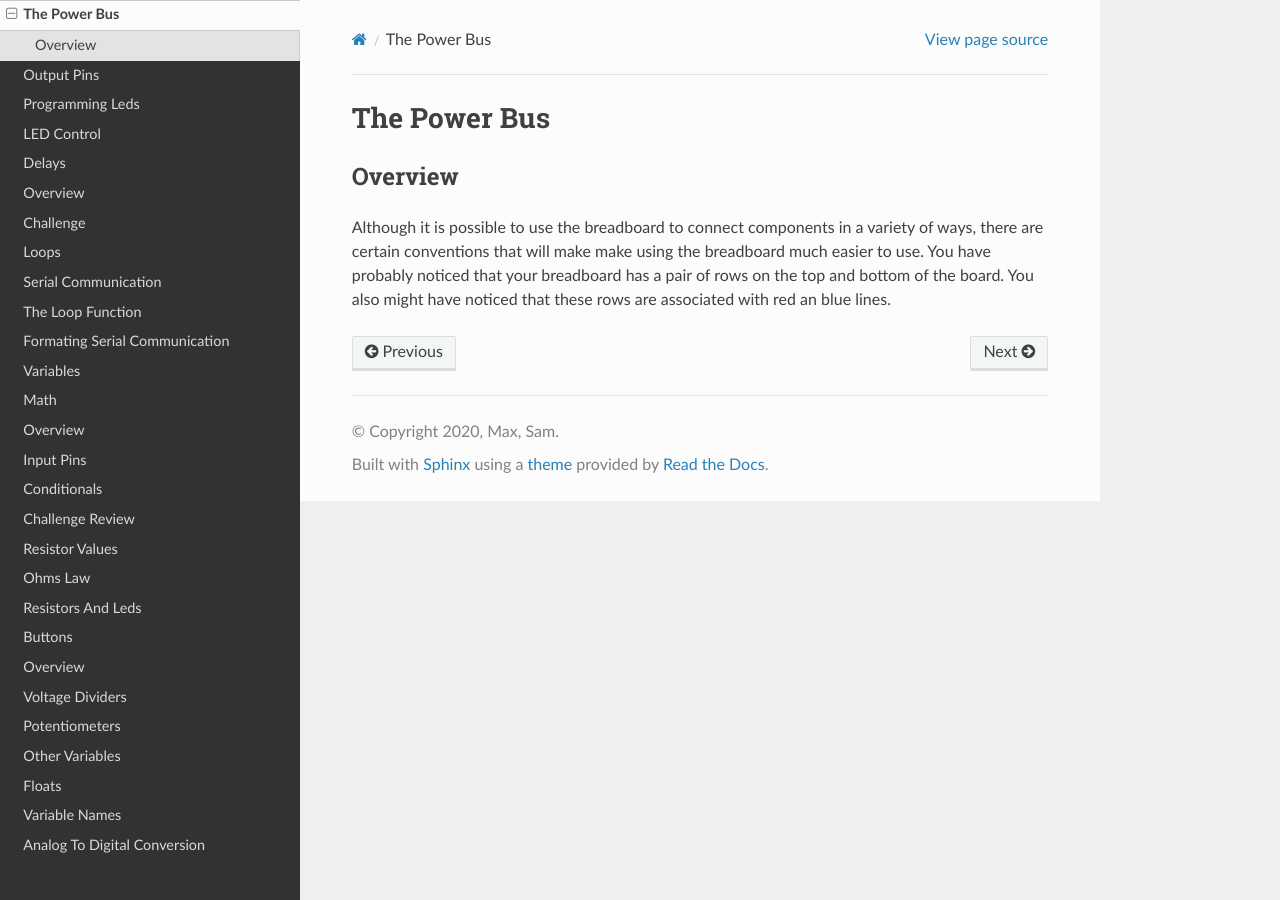
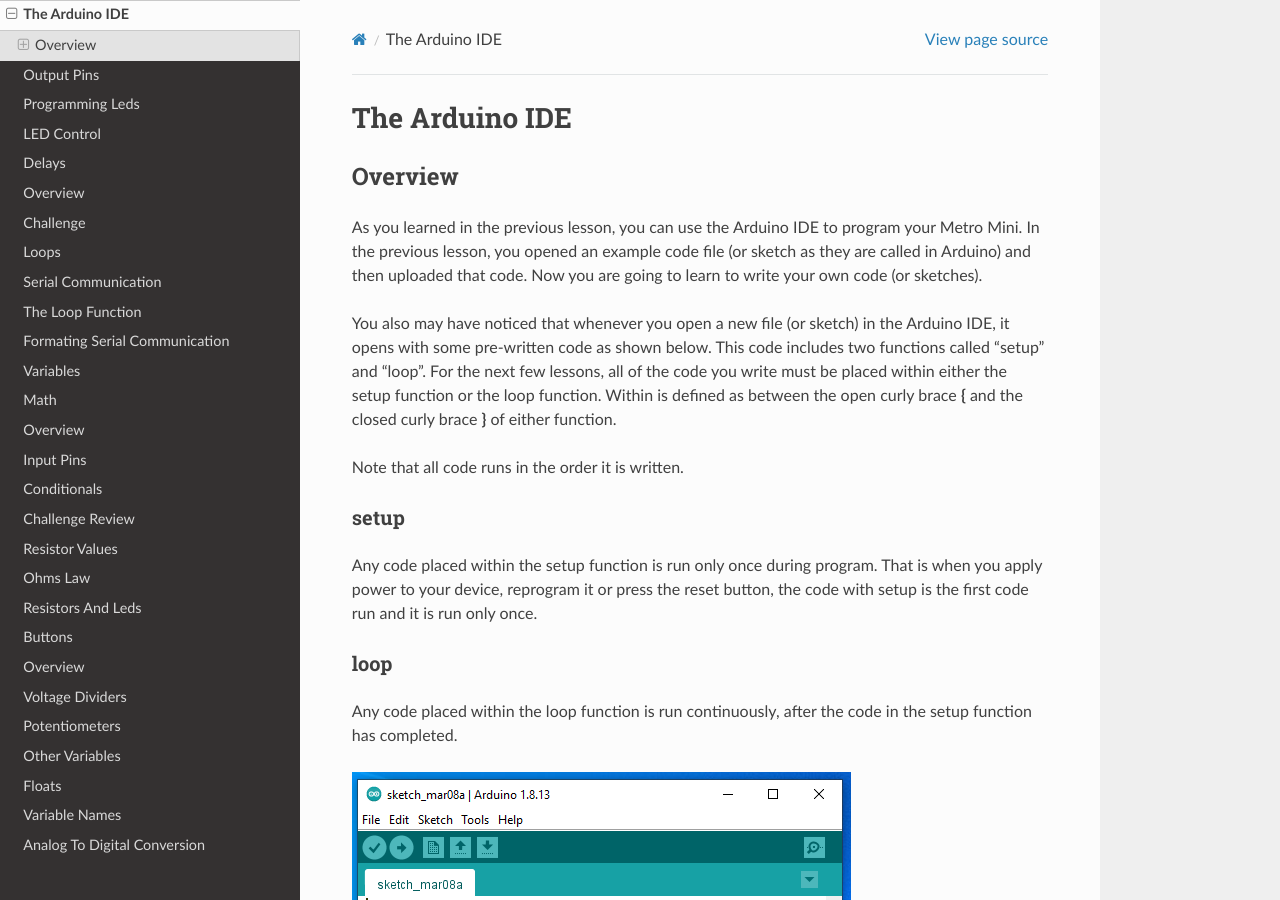
Before and after one commit to maxtkc/mvths-wiki, a Sphinx documentation site: the page built from docs/009a-arduino-ide.rst, in a window 1280 px wide and 900 px high. Built offline with Sphinx 7.4.7 and the Read the Docs theme 2.0.0, drawn with Linux system fonts in a browser that asks for light colours; pages that are not in the unit, such as notebooks, are missing from menus.

Commit message:
Update 009a-arduino-ide.rst

```diff
--- a/docs/009a-arduino-ide.rst
+++ b/docs/009a-arduino-ide.rst
@@ -1,7 +1,22 @@
-The Power Bus
+The Arduino IDE
 =============
 
 Overview
 --------
 
-Although it is possible to use the breadboard to connect components in a variety of ways, there are certain conventions that will make make using the breadboard much easier to use. You have probably noticed that your breadboard has a pair of rows on the top and bottom of the board. You also might have noticed that these rows are associated with red an blue lines.
+As you learned in the previous lesson, you can use the Arduino IDE to program your Metro Mini. In the previous lesson, you opened an example code file (or sketch as they are called in Arduino) and then uploaded that code. Now you are going to learn to write your own code (or sketches).
+
+You also may have noticed that whenever you open a new file (or sketch) in the Arduino IDE, it opens with some pre-written code as shown below. This code includes two functions called "setup" and "loop". For the next few lessons, all of the code you write must be placed within either the setup function or the loop function. Within is defined as between the open curly brace **{** and the closed curly brace **}** of either function.
+
+Note that all code runs in the order it is written.
+
+setup
+^^^^^^
+Any code placed within the setup function is run only once during program. That is when you apply power to your device, reprogram it or press the reset button, the code with setup is the first code run and it is run only once.
+
+loop
+^^^^^
+Any code placed within the loop function is run continuously, after the code in the setup function has completed.
+
+
+.. image:: images/arduinoide.PNG
```
